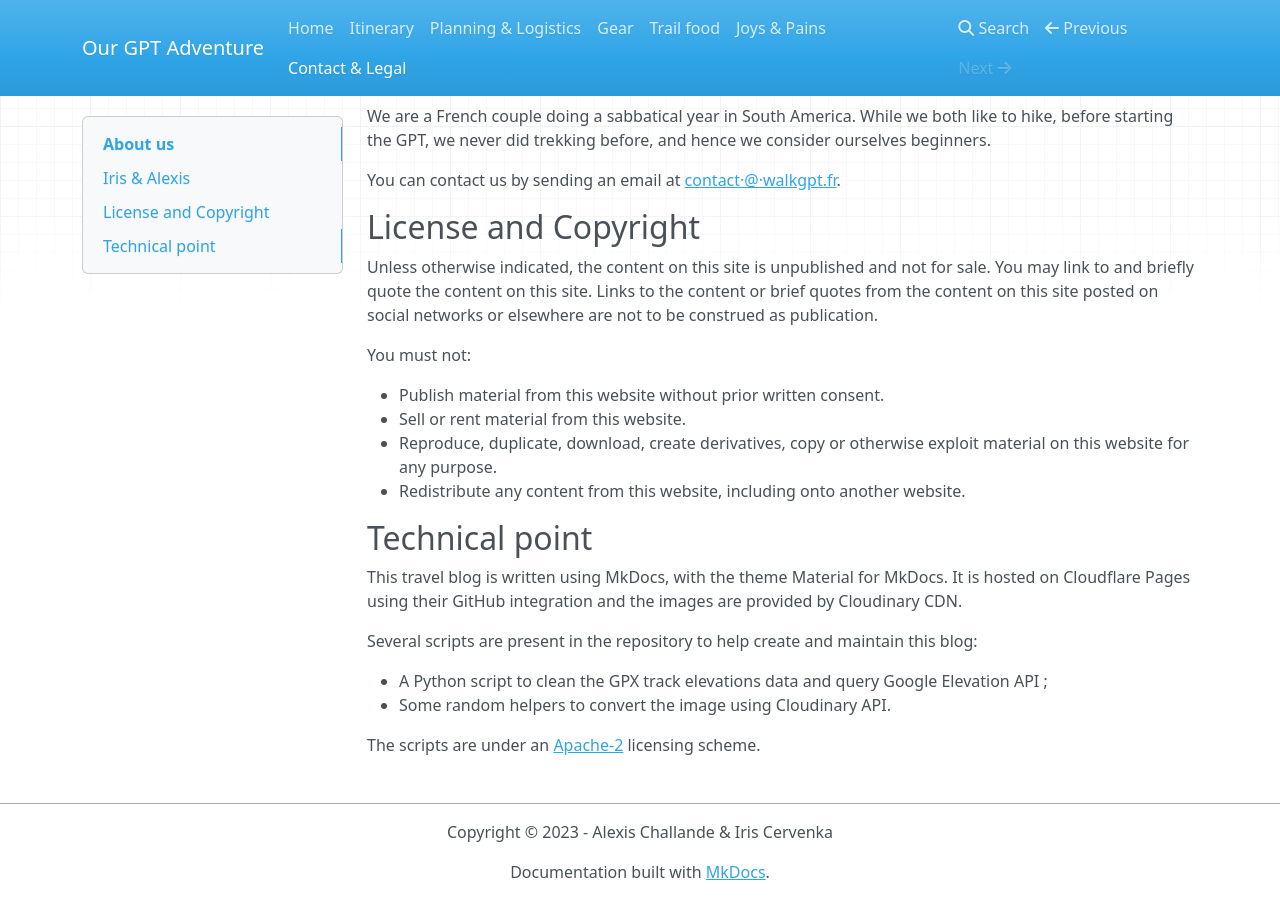
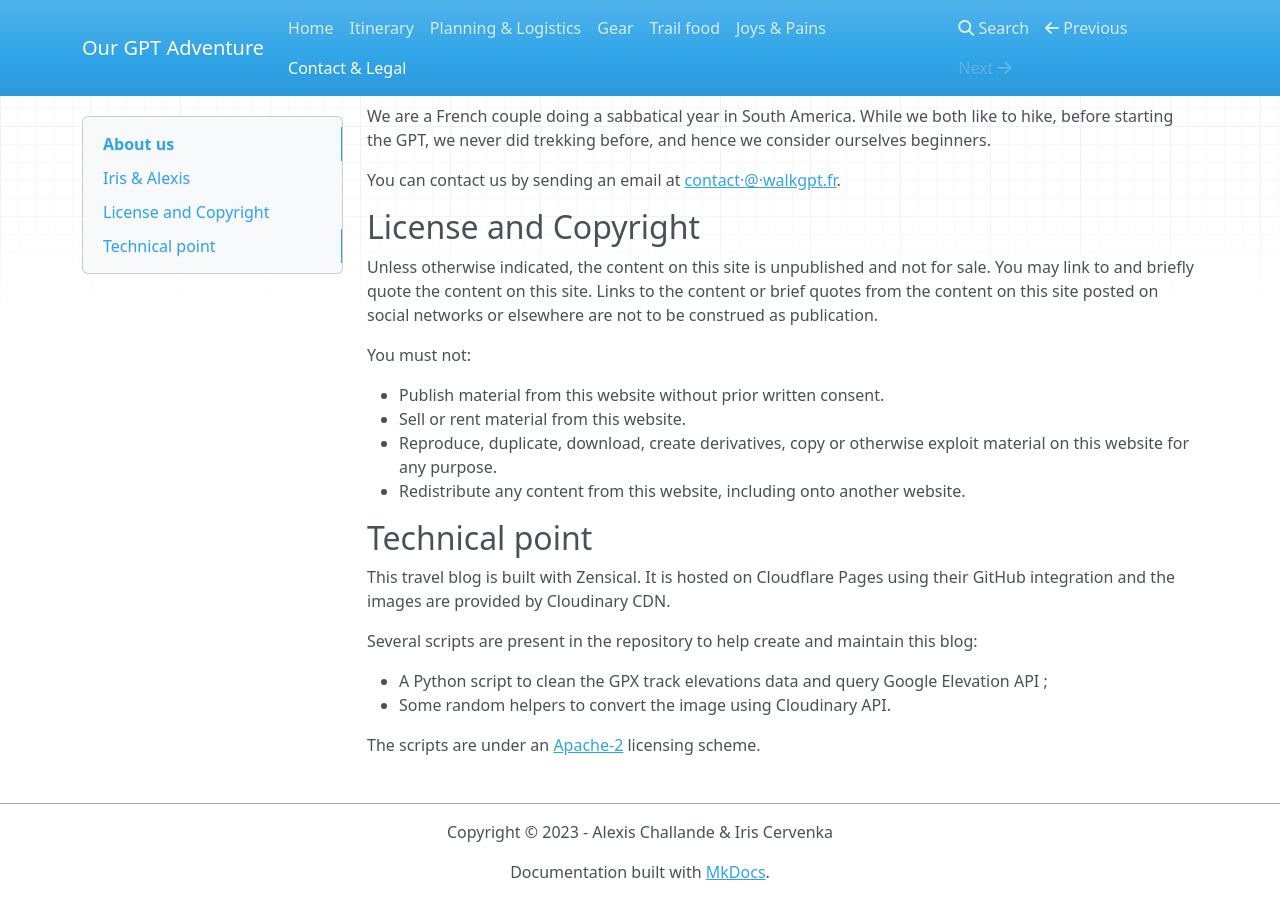
Before and after one commit to DarkaMaul/fluffy-octo-train, an MkDocs documentation site: the page built from docs/contact.md, in a window 1280 px wide and 900 px high, scrolled down 839 px. Built offline with MkDocs 1.6.1, drawn with Linux system fonts in a browser that asks for light colours; nearby versions of some CDN libraries.

Commit message:
Update site generator attribution

```diff
--- a/docs/contact.md
+++ b/docs/contact.md
@@ -23,7 +23,7 @@ You must not:
 
 ## Technical point
 
-This travel blog is written using MkDocs, with the theme Material for MkDocs. It is hosted on Cloudflare Pages using their GitHub integration and the images are provided by Cloudinary CDN.
+This travel blog is built with Zensical. It is hosted on Cloudflare Pages using their GitHub integration and the images are provided by Cloudinary CDN.
 
 Several scripts are present in the repository to help create and maintain this blog:
 
```
